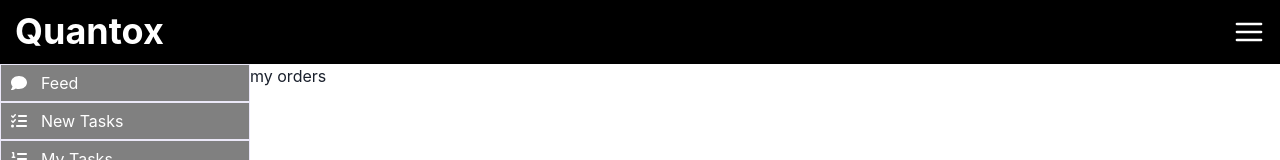
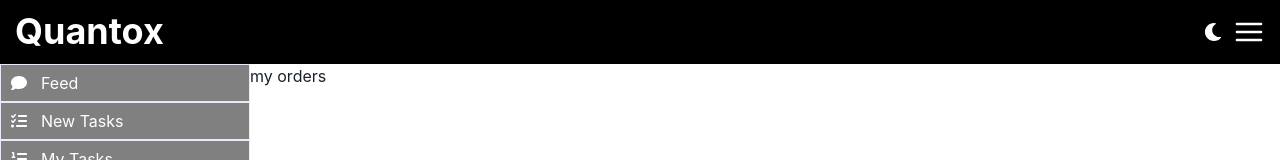
Before and after one commit to UrosDelic/bounty-hunters-fe, a React (Create React App) app: page /my-orders in a window 1280 px wide. Shown: the top 160 px of the page. Built offline with nearby package versions, Linux system fonts and the light colour scheme.

Commit message:
color switcher added to header

```diff
--- a/src/App.jsx
+++ b/src/App.jsx
@@ -13,15 +13,6 @@ function App() {
       <BrowserRouter>
         <Routes>
           <Route element={<Layout />}>
-            <Route
-              path="/"
-              element={
-                <div>
-                  test
-                  <ColorModeSwitcher></ColorModeSwitcher>
-                </div>
-              }
-            />
             <Route path="/feed" element={<div>feed</div>} />
             <Route path="/new-tasks" element={<div>new tasks</div>} />
             <Route path="/my-tasks" element={<div>my tasks</div>} />
--- a/src/components/Header.jsx
+++ b/src/components/Header.jsx
@@ -1,5 +1,7 @@
-import { Flex, Heading } from '@chakra-ui/react';
+import { ColorModeProvider, Flex, Heading } from '@chakra-ui/react';
 import { HamburgerIcon, CloseIcon } from '@chakra-ui/icons';
+import { ColorModeSwitcher } from '../ColorModeSwitcher';
+import { Box } from '@chakra-ui/react';
 
 function Header() {
   return (
@@ -12,7 +14,10 @@ function Header() {
       justifyContent="space-between"
     >
       <Heading as="h3">Quantox</Heading>
-      <HamburgerIcon cursor="pointer" w={8} h={8} />
+      <Box>
+        <ColorModeSwitcher />
+        <HamburgerIcon cursor="pointer" w={8} h={8} />
+      </Box>
     </Flex>
   );
 }
```
